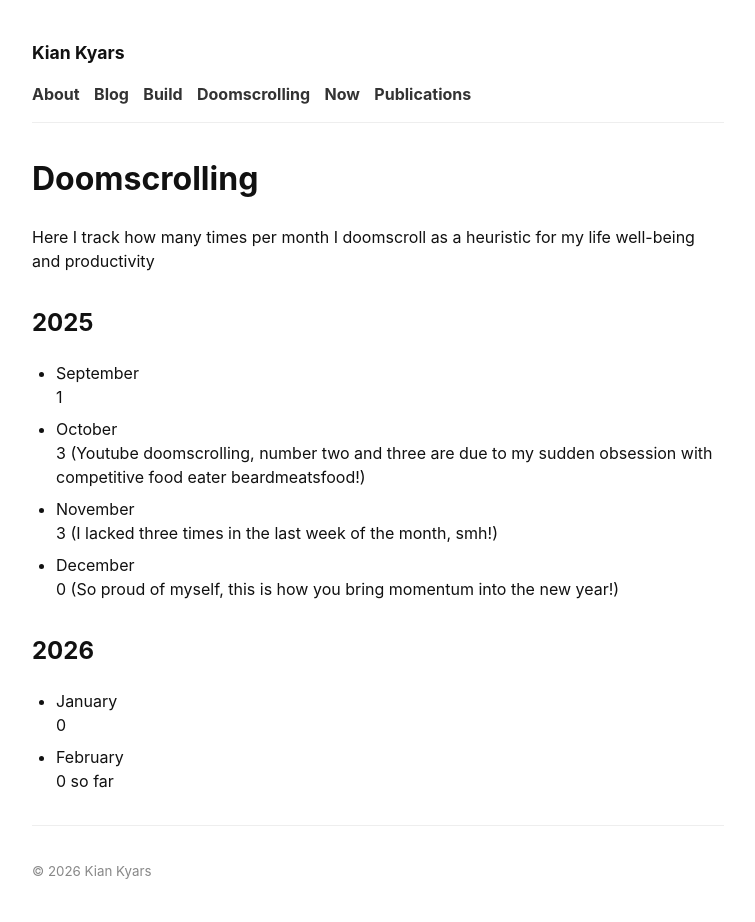
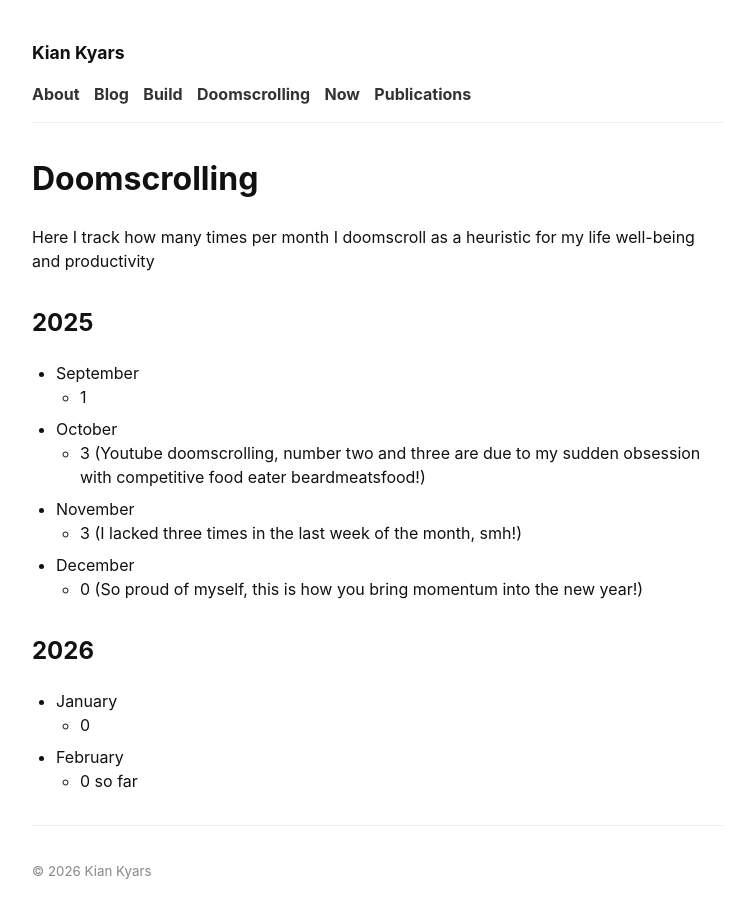
Before and after one commit to kiankyars/kiankyars.github.io, a Jekyll site: the page built from doomscrolling.md, in a window 1280 px wide. Shown: the whole page, without its empty margins (262-1017 px from the left). Built offline with Jekyll 4.4.1, drawn with Linux system fonts in a browser that asks for light colours.

Commit message:
removing

```diff
--- a/doomscrolling.md
+++ b/doomscrolling.md
@@ -9,17 +9,17 @@ Here I track how many times per month I doomscroll as a heuristic for my life we
 ## 2025
 
 - September
-  1
+  - 1
 - October
-  3 (Youtube doomscrolling, number two and three are due to my sudden obsession with competitive food eater beardmeatsfood!)
+  - 3 (Youtube doomscrolling, number two and three are due to my sudden obsession with competitive food eater beardmeatsfood!)
 - November
-  3 (I lacked three times in the last week of the month, smh!)
+  - 3 (I lacked three times in the last week of the month, smh!)
 - December
-  0 (So proud of myself, this is how you bring momentum into the new year!)
+  - 0 (So proud of myself, this is how you bring momentum into the new year!)
 
 ## 2026
 
 - January
-  0
+  - 0
 - February
-  0 so far
+  - 0 so far
```
Also changed, not shown: index.md (+0 -2 lines).
